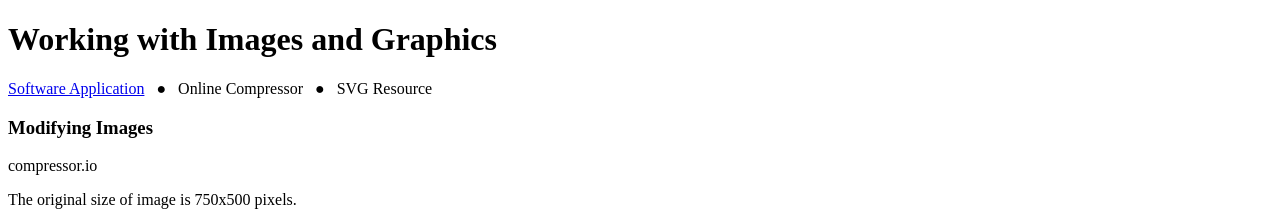
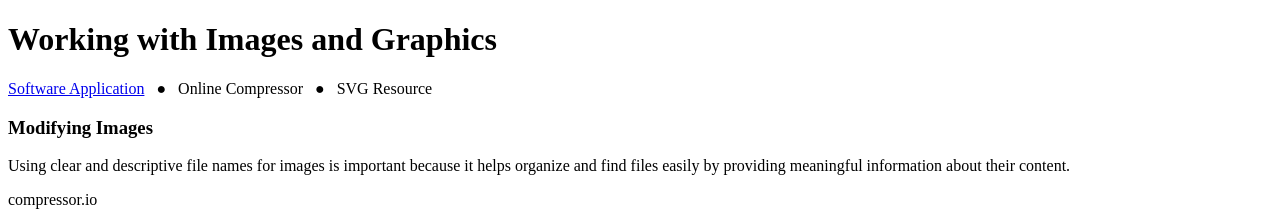
Before and after one commit to smack926/Ch3-apply-extend-analyze, a plain HTML site: page analyze apply extend/extend/extend03.html in a window 1280 px wide. Shown: the top 222 px of the page. Drawn offline with Linux system fonts and the light colour scheme.

Commit message:
Update extend03.html

```diff
--- a/analyze apply extend/extend/extend03.html
+++ b/analyze apply extend/extend/extend03.html
@@ -28,7 +28,7 @@
             <h3>Modifying Images</h3>
 
             <!-- 1st paragraph element: Use the paragraph element below to explain the importance of using descriptive file names for image files. Use complete sentences. -->
-            <p></p>
+            <p>Using clear and descriptive file names for images is important because it helps organize and find files easily by providing meaningful information about their content.</p>
 
             <!-- 2nd paragraph element: Use the paragraph element below to identify the application you used to change the size of the image. Use a complete sentence. -->
             <p>compressor.io </p>
```
